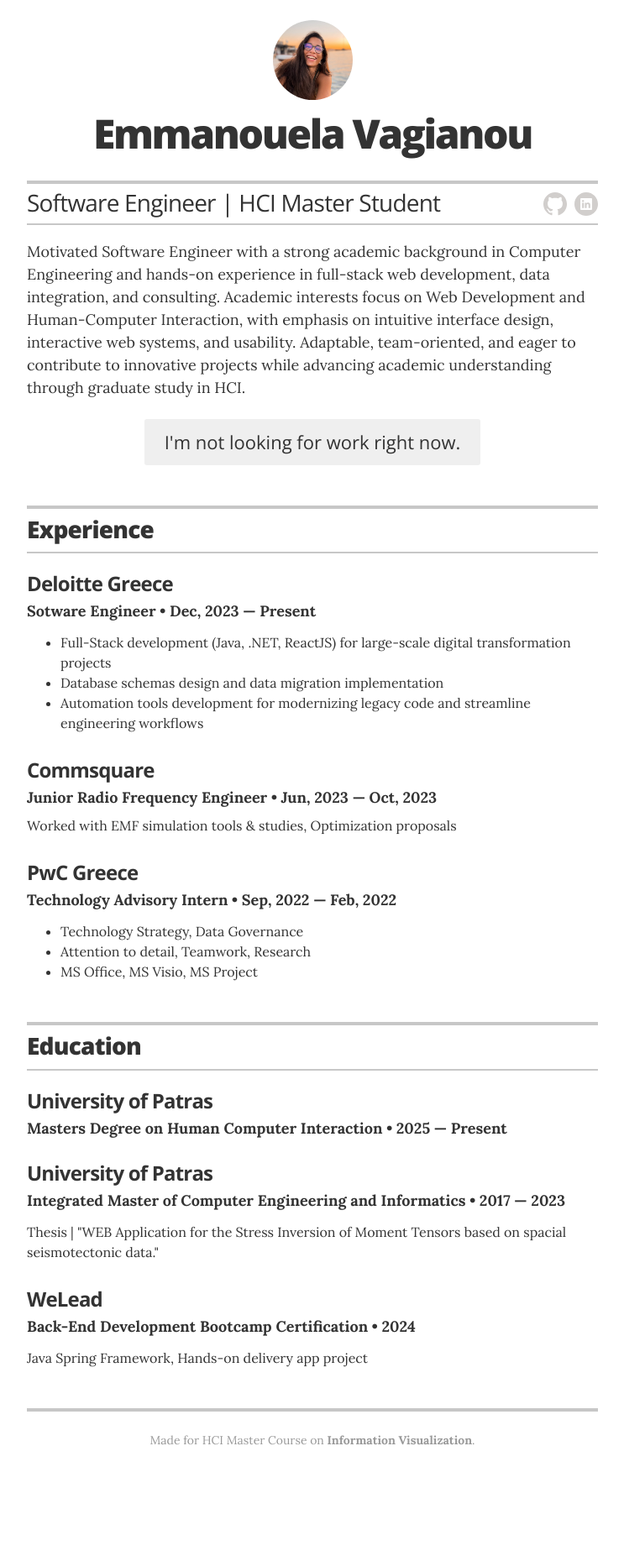
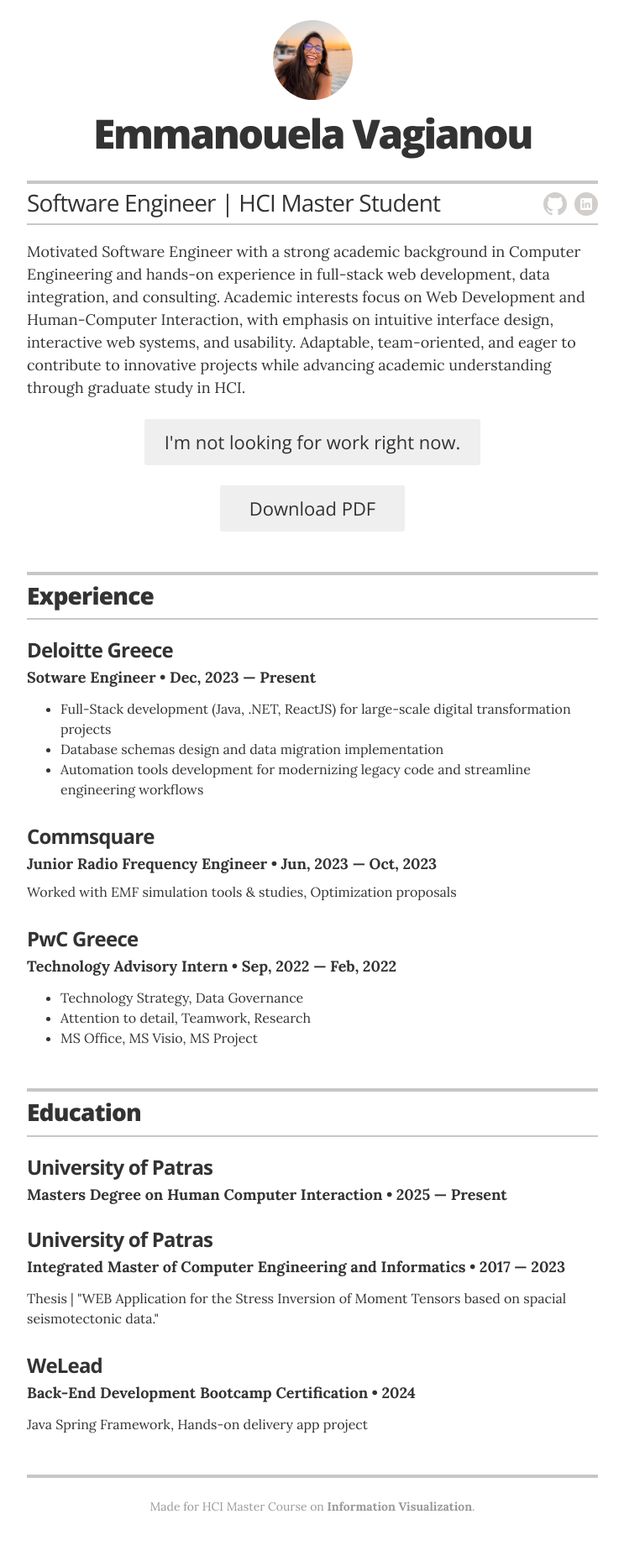
Before and after one commit to Kayieni/kayieni.github.io, a Jekyll site: the page built from index.html, in a window 1280 px wide. Shown: the whole page at 84% size, without its empty margins (268-1011 px from the left). Built offline with Jekyll 4.4.1, drawn with Linux system fonts in a browser that asks for light colours; before the commit the page ends 1774 px from its top, so only the background shows below that.

Commit message:
add button to download pdf

```diff
--- a/_layouts/resume.html
+++ b/_layouts/resume.html
@@ -45,6 +45,9 @@
         <a class="contact-button not-looking no-print">I'm not looking for work right now.</a>
         {% else %}
         {% endif %}
+
+        <!-- PDF Download Button -->
+        <a href="../EmmanouelaVagianou.pdf" download class="contact-button no-print" style="margin-top: 10px;">Download PDF</a>
 
       </header>
 
```
